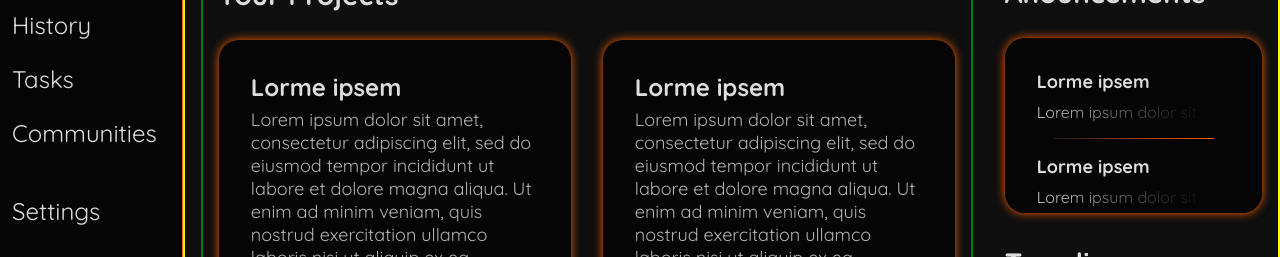
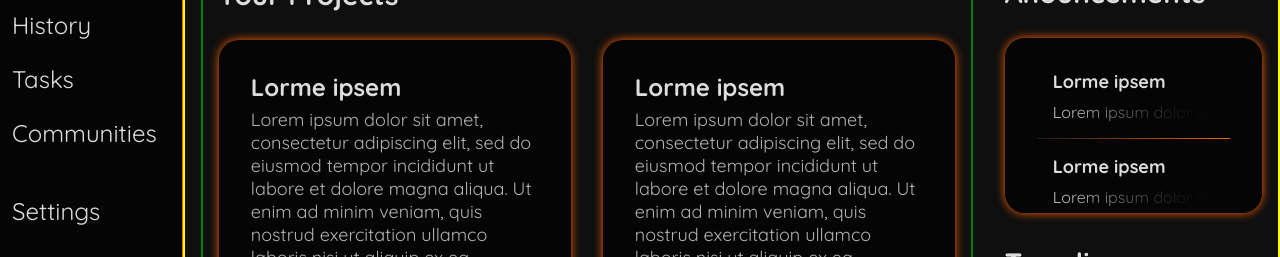
Before and after one commit to ilathem/admin-dashboard-top, a plain HTML site: page index.html in a window 1280 px wide. Shown: the part 268-525 px from the top of the page. Drawn offline with Linux system fonts and the light colour scheme.

Commit message:
Fix divider length

```diff
--- a/style.css
+++ b/style.css
@@ -254,6 +254,7 @@
     /* min-height: 60px; */
     display: flex;
     flex-direction: column;
+    padding: 0 1em;
 }
 
 .announcement-grid {
@@ -293,7 +294,7 @@
 .divider {
     /* border: 10px solid purple; */
     height: 1px;
-    margin: 1em;
+    margin: 1em 0;
     background: rgb(255, 96, 0);
     background: linear-gradient(270deg, rgba(255, 96, 0, 1) 0%, rgba(28, 28, 28, 1) 100%);
 }
```
